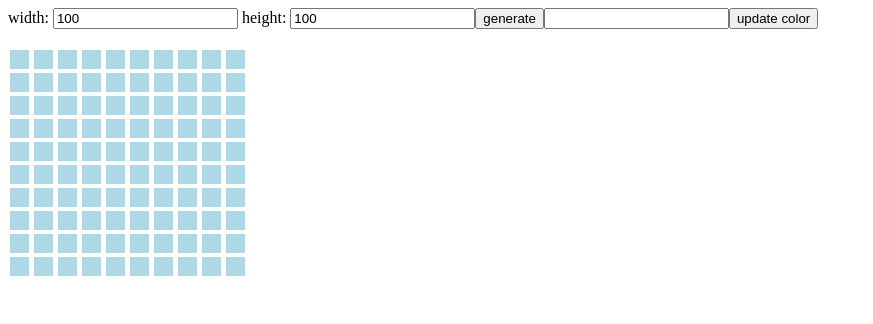
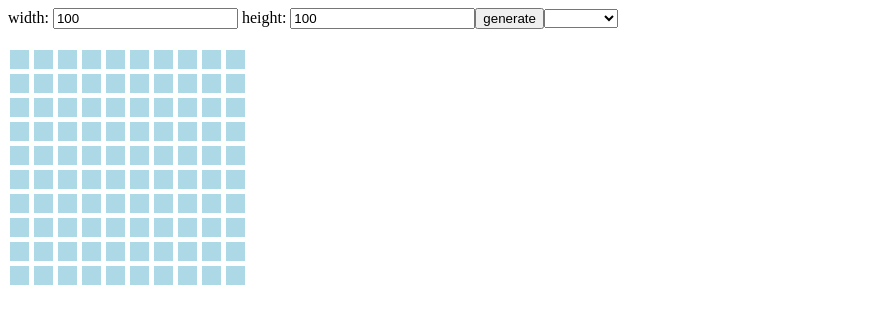
Before and after one commit to elasticrash/ngx-pixel-draw, an Angular app: page / in a window 1280 px wide. Shown: the top 324 px of the page, without its empty margins (0-873 px from the left). Built offline with nearby package versions, Linux system fonts and the light colour scheme.

Commit message:
first working version

```diff
--- a/src/app/ngx-pixel/components/board/board.component.html
+++ b/src/app/ngx-pixel/components/board/board.component.html
@@ -2,7 +2,7 @@
 <div class="board">
   <block *ngFor="let lines of board">
     <block *ngFor="let block of lines">
-      <button #square (click)="applyColor()" class="button"></button>
+      <div #square (click)="applyColor(square)" class="button"></div>
     </block>
   </block>
 </div>
--- a/src/app/ngx-pixel/components/board/board.component.ts
+++ b/src/app/ngx-pixel/components/board/board.component.ts
@@ -29,8 +29,8 @@ export class BoardComponent implements OnInit {
     });
   }
 
-  applyColor() {
-    this.block.nativeElement.style['background-color'] = this.color;
+  applyColor(block) {
+    block.style['background-color'] = this.color;
   }
 
   generateBoard() {
--- a/src/app/ngx-pixel/components/color-picker/color-picker.component.html
+++ b/src/app/ngx-pixel/components/color-picker/color-picker.component.html
@@ -1,2 +1,3 @@
-<input type="text" value="{{ color }}">
-<button (click)="updateColor()">update color</button>
+<select *ngIf="listOfColors.length > 0" name="colorList" (change)="syncColor()" [(ngModel)]="selectedColor">
+    <option *ngFor="let c of listOfColors; let i = index" value="{{ c }}">{{ c }}</option>
+</select>
--- a/src/app/ngx-pixel/components/color-picker/color-picker.component.ts
+++ b/src/app/ngx-pixel/components/color-picker/color-picker.component.ts
@@ -7,11 +7,20 @@ import { SyncService } from '../../services/sync.service';
   styleUrls: ['./color-picker.component.css']
 })
 export class ColorPickerComponent implements OnInit {
-  public color: string;
+  public listOfColors: Array<string> = this.randomColorArray(10);
+  public selectedColor;
 
   constructor(
     private syncService: SyncService
   ) { }
+
+  private randomColorArray(arrayLength: number): Array<string> {
+    let rA = new Array(arrayLength).fill('');
+    rA.forEach((element, index) => {
+      rA[index] = '#' + Math.floor(Math.random() * 16777215).toString(16);
+    });
+    return rA;
+  }
 
   ngOnInit() {
 
@@ -22,7 +31,10 @@ export class ColorPickerComponent implements OnInit {
   }
 
   public updateColor(): void {
-    this.syncService.currentColor.next(this.color)
+    this.syncService.currentColor.next(this.selectedColor)
   }
 
+  public syncColor(): void {
+    this.updateColor()
+  }
 }
```
